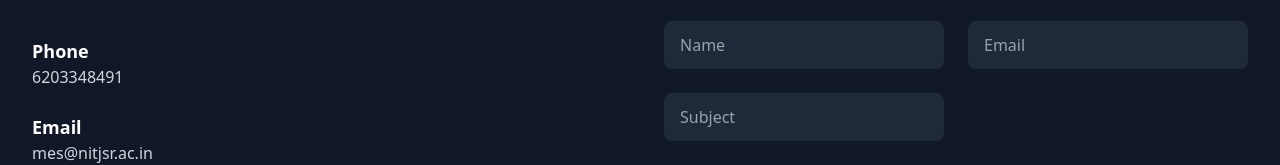
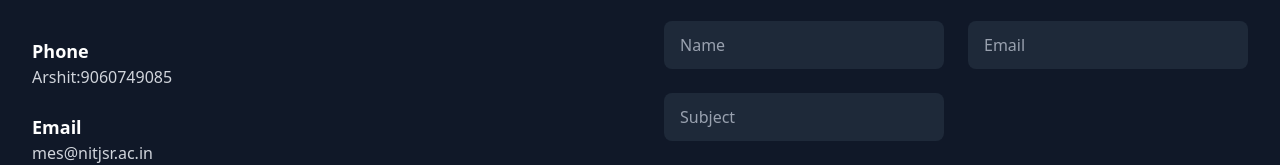
Before and after one commit to Sonu-Hansda/cognitio-react, a React (Vite) app: page / in a window 1280 px wide. Shown: the part 4500-4665 px from the top of the page. Built offline with nearby package versions, Linux system fonts and the light colour scheme.

Commit message:
updated events and removed receipt field

```diff
--- a/src/components/Contact.jsx
+++ b/src/components/Contact.jsx
@@ -11,7 +11,7 @@ const Contact = () => {
               <div>
                 <h6 className="text-lg font-semibold">Phone</h6>
                 <p className="text-gray-300 hover:text-indigo-500 transition-colors duration-300">
-                  <a href="tel:+916203348491">6203348491</a>
+                  Arshit:<a href="tel:+919060749085">9060749085</a>
                 </p>
               </div>
               <div>
```
